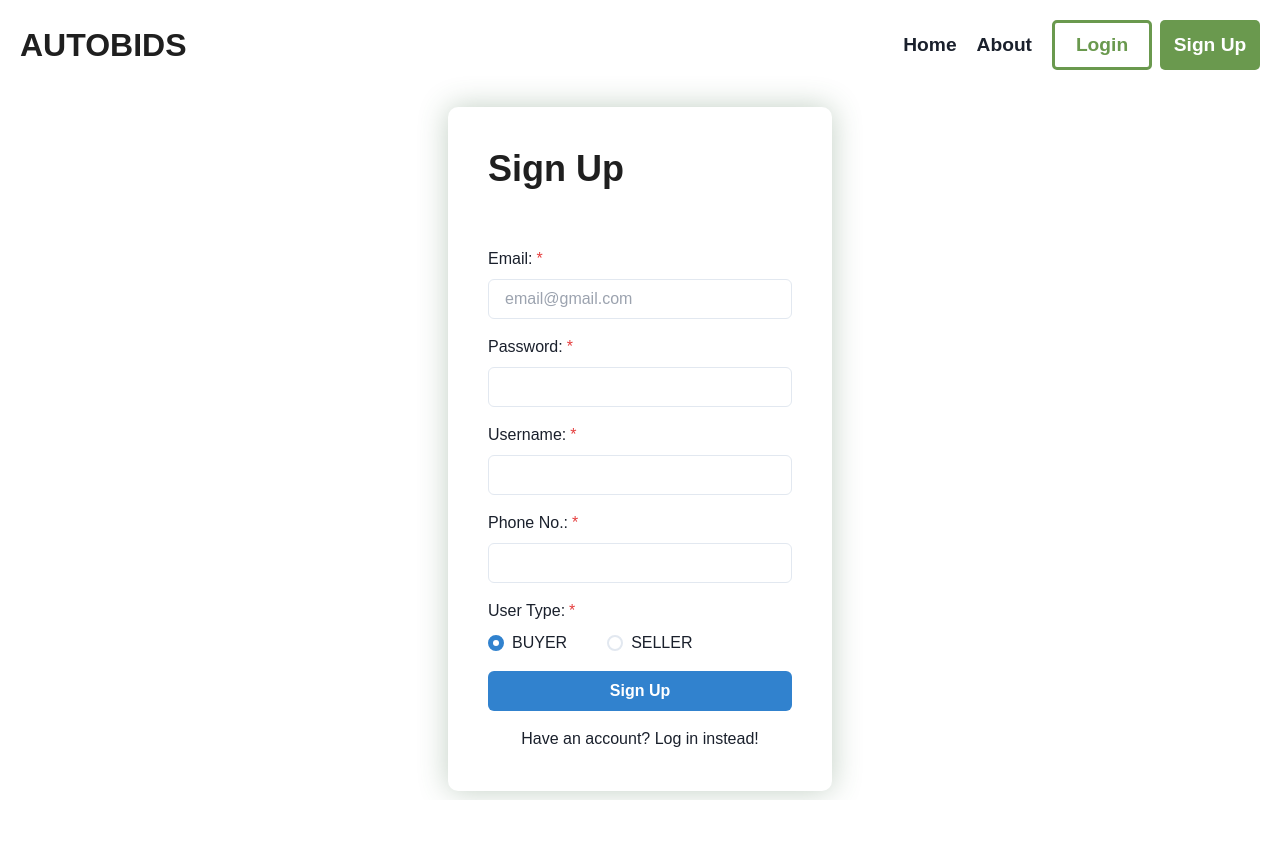
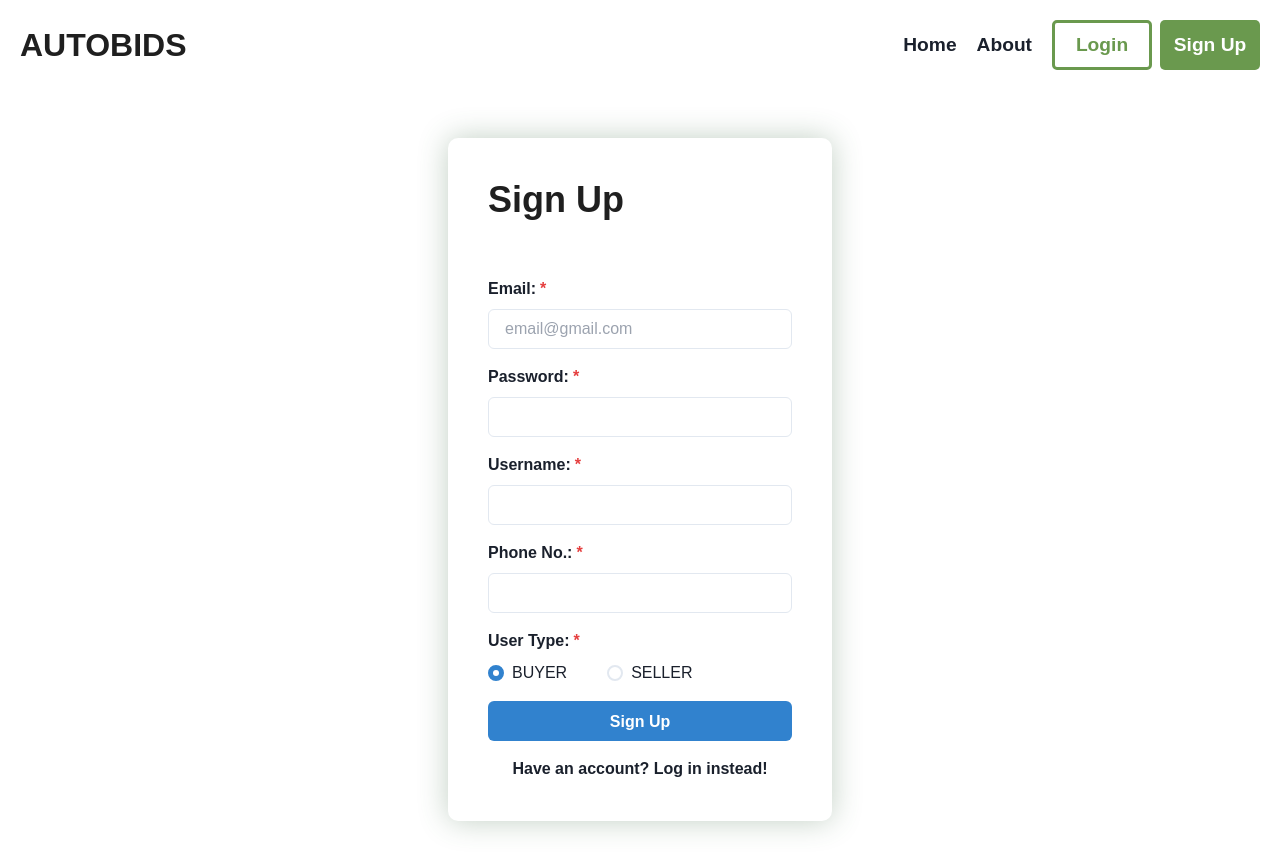
Before and after one commit to jeenakarmi/auction_site, a React (Vite) app in the folder frontend/: page /register in a window 1280 px wide. Before the commit the page ends 800 px from the top, so only its background shows below. Built offline with nearby package versions, Linux system fonts and the light colour scheme; no server answers.

Commit message:
Changed some stylings in forms.

```diff
--- a/frontend/src/components/AddItemForm/AddItemForm.jsx
+++ b/frontend/src/components/AddItemForm/AddItemForm.jsx
@@ -1,6 +1,7 @@
 import React, { useState } from 'react';
 
 import {
+    Box,
     FormControl,
     Input,
     FormLabel,
@@ -136,9 +137,21 @@ const AddItemForm = () => {
     };
 
     return (
-        <form onSubmit={(e) => handleSubmit(e)}>
+        <Box
+            width={'40%'}
+            minW={'480px'}
+            maxW={'640px'}
+            marginY={10}
+            rounded={10}
+            padding={10}
+            boxShadow={'0 0 30px 0 #38664150'}
+        >
+            <form
+                onSubmit={(e) => handleSubmit(e)}
+                className='w-full h-full flex flex-col gap-5'
+            >
                 <FormControl>
-                <FormLabel>Name:</FormLabel>
+                    <FormLabel fontWeight={600}>Name:</FormLabel>
                     <Input
                         type='text'
                         name='itemName'
@@ -147,7 +160,7 @@ const AddItemForm = () => {
                     />
                 </FormControl>
                 <FormControl>
-                <FormLabel>Brand:</FormLabel>
+                    <FormLabel fontWeight={600}>Brand:</FormLabel>
                     <ItemSelectGroup
                         groupArr={brands}
                         handleChange={handleChange}
@@ -155,7 +168,7 @@ const AddItemForm = () => {
                     />
                 </FormControl>
                 <FormControl>
-                <FormLabel>Category:</FormLabel>
+                    <FormLabel fontWeight={600}>Category:</FormLabel>
                     <ItemRadioGroup
                         groupArr={category}
                         handleChange={handleChange}
@@ -163,7 +176,7 @@ const AddItemForm = () => {
                     />
                 </FormControl>
                 <FormControl>
-                <FormLabel>Model:</FormLabel>
+                    <FormLabel fontWeight={600}>Model:</FormLabel>
                     <ItemSelectGroup
                         groupArr={carModels}
                         handleChange={handleChange}
@@ -171,7 +184,7 @@ const AddItemForm = () => {
                     />
                 </FormControl>
                 <FormControl>
-                <FormLabel>Type:</FormLabel>
+                    <FormLabel fontWeight={600}>Type:</FormLabel>
                     <ItemSelectGroup
                         name='itemType'
                         groupArr={type}
@@ -179,7 +192,7 @@ const AddItemForm = () => {
                     />
                 </FormControl>
                 <FormControl>
-                <FormLabel>Brand New:</FormLabel>
+                    <FormLabel fontWeight={600}>Brand New:</FormLabel>
                     <ItemRadioGroup
                         groupArr={itemState}
                         name={'isBrandNew'}
@@ -188,7 +201,7 @@ const AddItemForm = () => {
                 </FormControl>
                 {!bidItem.isBrandNew && (
                     <FormControl>
-                    <FormLabel>Used Years:</FormLabel>
+                        <FormLabel fontWeight={600}>Used Years:</FormLabel>
                         <Input
                             type='number'
                             name='usedPeriod'
@@ -198,7 +211,7 @@ const AddItemForm = () => {
                     </FormControl>
                 )}
                 <FormControl>
-                <FormLabel>Description:</FormLabel>
+                    <FormLabel fontWeight={600}>Description:</FormLabel>
                     <Textarea
                         placeholder='Write a short description about the item...'
                         name='description'
@@ -208,7 +221,7 @@ const AddItemForm = () => {
                     />
                 </FormControl>
                 <FormControl>
-                <FormLabel>Starting Price:</FormLabel>
+                    <FormLabel fontWeight={600}>Starting Price:</FormLabel>
                     <Input
                         type='number'
                         value={bidItem.startingPrice}
@@ -219,7 +232,7 @@ const AddItemForm = () => {
                     />
                 </FormControl>
                 <FormControl>
-                <FormLabel>Image:</FormLabel>
+                    <FormLabel fontWeight={600}>Image:</FormLabel>
                     <Input
                         type='file'
                         name='itemImage'
@@ -227,8 +240,11 @@ const AddItemForm = () => {
                         onChange={(e) => handleChange(e)}
                     />
                 </FormControl>
-            <Button type='submit'>Submit</Button>
+                <Button type='submit' colorScheme='blue'>
+                    Submit
+                </Button>
             </form>
+        </Box>
     );
 };
 
--- a/frontend/src/components/LoginForm/LoginForm.jsx
+++ b/frontend/src/components/LoginForm/LoginForm.jsx
@@ -47,9 +47,12 @@ const LoginForm = () => {
             justifyContent={'center'}
             alignItems={'center'}
             flex={'1 0 auto'}
+            marginY={10}
         >
             <Stack
                 width={'30%'}
+                minW={'360px'}
+                maxW={'640px'}
                 rounded={10}
                 padding={10}
                 direction={'column'}
@@ -64,7 +67,7 @@ const LoginForm = () => {
                     className='flex flex-col gap-4 justify-center items-center'
                 >
                     <FormControl isRequired>
-                        <FormLabel>Email:</FormLabel>
+                        <FormLabel fontWeight={600}>Email:</FormLabel>
                         <Input
                             type='email'
                             name='email'
@@ -74,7 +77,7 @@ const LoginForm = () => {
                         />
                     </FormControl>
                     <FormControl isRequired>
-                        <FormLabel>Password:</FormLabel>
+                        <FormLabel fontWeight={600}>Password:</FormLabel>
                         <Input
                             type='password'
                             name='password'
@@ -83,7 +86,7 @@ const LoginForm = () => {
                         />
                     </FormControl>
                     <FormControl isRequired>
-                        <FormLabel>User Type:</FormLabel>
+                        <FormLabel fontWeight={600}>User Type:</FormLabel>
                         <RadioGroup defaultValue={formik.values.userType}>
                             <Stack direction={'row'} gap={10}>
                                 <Radio
@@ -106,7 +109,11 @@ const LoginForm = () => {
                     <Button type='submit' colorScheme='blue' width={'100%'}>
                         Login
                     </Button>
-                    <ChakraLink as={ReactRouterLink} to={'/register'}>
+                    <ChakraLink
+                        as={ReactRouterLink}
+                        to={'/register'}
+                        fontWeight={600}
+                    >
                         Don't have an account? Register now!
                     </ChakraLink>
                 </form>
--- a/frontend/src/components/RegisterForm/RegisterForm.jsx
+++ b/frontend/src/components/RegisterForm/RegisterForm.jsx
@@ -48,9 +48,12 @@ const RegisterForm = () => {
             justifyContent={'center'}
             alignItems={'center'}
             flex={'1 0 auto'}
+            marginY={10}
         >
             <Stack
                 width={'30%'}
+                minW={'360px'}
+                maxW={'640px'}
                 rounded={10}
                 padding={10}
                 direction={'column'}
@@ -65,7 +68,7 @@ const RegisterForm = () => {
                     className='flex flex-col gap-4 justify-center items-center'
                 >
                     <FormControl isRequired>
-                        <FormLabel>Email:</FormLabel>
+                        <FormLabel fontWeight={600}>Email:</FormLabel>
                         <Input
                             type='email'
                             name='email'
@@ -75,7 +78,7 @@ const RegisterForm = () => {
                         />
                     </FormControl>
                     <FormControl isRequired>
-                        <FormLabel>Password:</FormLabel>
+                        <FormLabel fontWeight={600}>Password:</FormLabel>
                         <Input
                             type='password'
                             name='password'
@@ -84,7 +87,9 @@ const RegisterForm = () => {
                         />
                     </FormControl>
                     <FormControl isRequired>
-                        <FormLabel>Username:</FormLabel>
+                        <FormLabel fontWeight={600} l>
+                            Username:
+                        </FormLabel>
                         <Input
                             type='text'
                             name='username'
@@ -93,7 +98,7 @@ const RegisterForm = () => {
                         />
                     </FormControl>
                     <FormControl isRequired>
-                        <FormLabel>Phone No.:</FormLabel>
+                        <FormLabel fontWeight={600}>Phone No.:</FormLabel>
                         <Input
                             type='number'
                             name='phone'
@@ -102,7 +107,7 @@ const RegisterForm = () => {
                         />
                     </FormControl>
                     <FormControl isRequired>
-                        <FormLabel>User Type:</FormLabel>
+                        <FormLabel fontWeight={600}>User Type:</FormLabel>
                         <RadioGroup defaultValue={formik.values.userType}>
                             <Stack direction={'row'} gap={10}>
                                 <Radio
@@ -125,7 +130,11 @@ const RegisterForm = () => {
                     <Button type='submit' colorScheme='blue' width={'100%'}>
                         Sign Up
                     </Button>
-                    <ChakraLink as={ReactRouterLink} to={'/login'}>
+                    <ChakraLink
+                        as={ReactRouterLink}
+                        to={'/login'}
+                        fontWeight={600}
+                    >
                         Have an account? Log in instead!
                     </ChakraLink>
                 </form>
```
Lines whose indentation alone changed are shown as unchanged.
